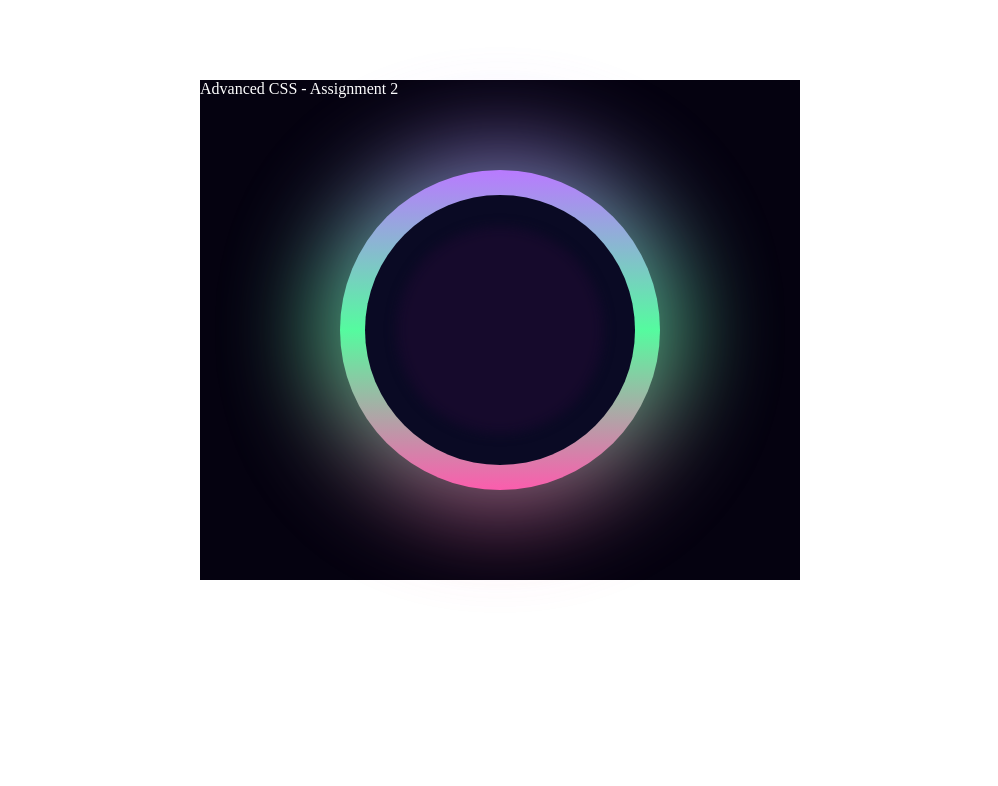
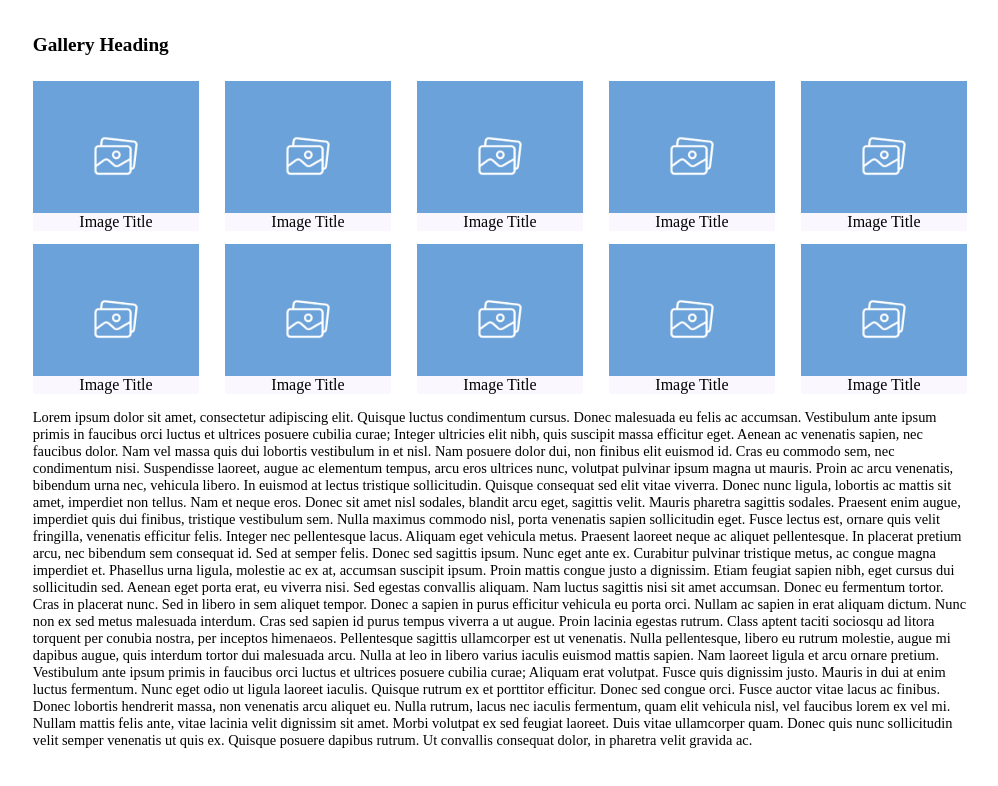
Before and after one commit to dristic81/fjsd, a plain HTML site: page index.html in a window 1280 px wide. Shown: the whole page, without its empty margins (140-1138 px from the left). Drawn offline with Linux system fonts and the light colour scheme.

Commit message:
Assignment 3

```diff
--- a/index.html
+++ b/index.html
@@ -3,102 +3,121 @@
 
 <head>
     <meta charset="UTF-8">
-    <title>Advanced CSS - Assignment 2</title>
-    <style>
-		#main-div  {
-			width: 600px;
-			height: 500px;
-			position: relative;
-			margin: 80px auto;
-			background-color: #050210;
+	<meta name="viewport" content="width=device-width, initial-scale=1.0">
+    <title>Advanced CSS - Assignment 3</title>
+
+	<style>
+
+		body {
+		   font-size: 1em;
 		}
 
-		#main-div::after {
-			content: "Advanced CSS - Assignment 2";
-			color: white;
+		p {
+		   font-size: 0.9em;
 		}
 
-		.enableBlur > * {
-			filter: blur(50px);
+		h1 {
+		   font-size: 1.2em;
 		}
 
-		.disableBlur {
-			filter: blur(0);
+		:root
+		{
+			--pading: 1vw;
 		}
 
-		#shadow-div {
-			width: 360px;
-			height: 354px;
-			position: absolute;
-			border-radius: 100%;
-			background: linear-gradient(#fb5dad, #55fb9f, #b97aff);
-			opacity: 0.8;
-			transform: translate(120px, 73px);
-			animation: shadow-div-animation 1s linear 0s infinite, shadow-div-animation 1s linear 0.5s infinite;
+		.container {
+			max-width: 960px;
+			width: 90%;
+			margin: 0 auto;
 		}
 
-		@keyframes shadow-div-animation {
-			from {
-				transform: translate(120px, 73px) rotate(0deg);
+		.row {
+			display: flex;
+			flex-flow: row wrap;
+			justify-content: flex-start;
+		}
+
+		.column {
+			flex-basis: 20%;
+			box-sizing: border-box;
+			padding: var(--pading) var(--pading) 0px var(--pading);
+		}
+
+		.heading {
+			flex-basis: 100%;
+			padding: var(--pading) var(--pading) 0px var(--pading);
+		}
+
+		.box {
+			min-height: 150px;
+			max-height: 300px;
+			height: 10vh;
+			position: relative;
+			background-color: rgb(107, 162, 217);
+			background-size: contain;
+			background-position: center;
+			background-repeat: no-repeat;
+			background-image: url("placeholder-image-200w.png");
+		}
+
+		.box:after {
+			content: "Image Title";
+			display: block;
+			position: absolute;
+			width: 100%;
+			font-size: 1em;
+			text-align: center;
+			bottom: 0px;
+			background-color: rgb(250, 247, 255);
+		}
+
+		.paragraph {
+			flex-basis: 100%;
+			padding: 0px var(--pading) var(--pading) var(--pading);
+		}
+
+		/*Responsive layout*/
+		@media screen and (max-width: 768px) {
+			.column {
+				flex-basis: 33.33%;
 			}
-			to {
-				 transform: translate(120px, 73px) rotate(360deg);
+		}
+		@media screen and (max-width: 414px) {
+			.column {
+				flex-basis: 100%;
 			}
 		}
 
-		#outer-div {
-			width: 320px;
-			height: 320px;
-			position: absolute;
-			border-radius: 100%;
-			background: linear-gradient(#fb5dad, #55fb9f, #b97aff);
-			transform: translate(140px, 90px);
-			animation: outer-div-animation 1s linear 0s infinite, outer-div-animation 1s linear 0.5s infinite;
+		/*Responsive text*/
+		@media screen and (max-width: 768px) {
+		   body {
+			  font-size: 0.9em;
+		   }
+		}
+		@media screen and (max-width: 414px) {
+		   body {
+			  font-size: 0.8em;
+		   }
 		}
 
-		@keyframes outer-div-animation {
-			from {
-				transform: translate(140px, 90px) rotate(0deg);
-			}
-			to {
-				 transform: translate(140px, 90px) rotate(360deg);
+		/*Responsive image*/
+		@media screen and (max-width: 768px) {
+			.box {
+				background-image: url("placeholder-image-250w.png");
+				height: 15vh;
 			}
 		}
-
-		#inner-div {
-			width: 270px;
-			height: 270px;
-			position: absolute;
-			border-radius: 100%;
-			background-color: rgb(10, 10, 36);
-			transform: translate(25px, 25px);
+		@media screen and (max-width: 414px) {
+			.box {
+				background-image: url("placeholder-image-400w.png");
+				height: 20vh;
+			}
 		}
-
-		#inner-content-div {
-			width: 0px;
-			height: 0px;
-			position: absolute;
-			border-radius: 100%;
-			filter: blur(6px);
-			background-color: rgb(22, 10, 44);
-			transform: translate(135px, 135px);
-
-			animation-name: inner-content-animation;
-			animation-duration: 2s;
-			transition-timing-function: linear;
-			animation-iteration-count: infinite;
-		}
-
-		@keyframes inner-content-animation {
-			from {
-				transform: translate(135px, 135px);
-				width: 0px;
-				height: 0px;
-			}
-			to {
-				 transform: translate(6px, 6px);
-				 width: 258px;
-				 height: 258px;
+		@media only screen and (min-resolution: 2dppx) and (max-width: 414px),
+		@media only screen and (min-resolution: 3dppx) and (max-width: 414px)
+		{
+			.box {
+				background-image: url("placeholder-image-400@2w.png");
 			}
 		}
 
@@ -106,11 +125,49 @@
 </head>
 
 <body>
-	<div id="main-div" class="enableBlur">
-		<div id="shadow-div" ></div>
-		<div id="outer-div" class="disableBlur" >
-			<div id="inner-div">
-				<div id="inner-content-div"></div>
+	<div class="container">
+		<div class="row">
+			<div class="heading">
+				<h1>Gallery Heading</h1>
+			</div>
+			<div class="column">
+				<div class="box"></div>
+			</div>
+			<div class="column">
+				<div class="box"></div>
+			</div>
+			<div class="column">
+				<div class="box"></div>
+			</div>
+			<div class="column">
+				<div class="box"></div>
+			</div>
+			<div class="column">
+				<div class="box"></div>
+			</div>
+			<div class="column">
+				<div class="box"></div>
+			</div>
+			<div class="column">
+				<div class="box"></div>
+			</div>
+			<div class="column">
+				<div class="box"></div>
+			</div>
+			<div class="column">
+				<div class="box"></div>
+			</div>
+			<div class="column">
+				<div class="box"></div>
+			</div>
+			<div class="paragraph">
+				<p>
+				Lorem ipsum dolor sit amet, consectetur adipiscing elit. Quisque luctus condimentum cursus. Donec malesuada eu felis ac accumsan. Vestibulum ante ipsum primis in faucibus orci luctus et ultrices posuere cubilia curae; Integer ultricies elit nibh, quis suscipit massa efficitur eget. Aenean ac venenatis sapien, nec faucibus dolor. Nam vel massa quis dui lobortis vestibulum in et nisl. Nam posuere dolor dui, non finibus elit euismod id. Cras eu commodo sem, nec condimentum nisi. Suspendisse laoreet, augue ac elementum tempus, arcu eros ultrices nunc, volutpat pulvinar ipsum magna ut mauris. Proin ac arcu venenatis, bibendum urna nec, vehicula libero. In euismod at lectus tristique sollicitudin. Quisque consequat sed elit vitae viverra.
+				Donec nunc ligula, lobortis ac mattis sit amet, imperdiet non tellus. Nam et neque eros. Donec sit amet nisl sodales, blandit arcu eget, sagittis velit. Mauris pharetra sagittis sodales. Praesent enim augue, imperdiet quis dui finibus, tristique vestibulum sem. Nulla maximus commodo nisl, porta venenatis sapien sollicitudin eget. Fusce lectus est, ornare quis velit fringilla, venenatis efficitur felis. Integer nec pellentesque lacus. Aliquam eget vehicula metus.
+				Praesent laoreet neque ac aliquet pellentesque. In placerat pretium arcu, nec bibendum sem consequat id. Sed at semper felis. Donec sed sagittis ipsum. Nunc eget ante ex. Curabitur pulvinar tristique metus, ac congue magna imperdiet et. Phasellus urna ligula, molestie ac ex at, accumsan suscipit ipsum. Proin mattis congue justo a dignissim. Etiam feugiat sapien nibh, eget cursus dui sollicitudin sed. Aenean eget porta erat, eu viverra nisi. Sed egestas convallis aliquam. Nam luctus sagittis nisi sit amet accumsan. Donec eu fermentum tortor. Cras in placerat nunc.
+				Sed in libero in sem aliquet tempor. Donec a sapien in purus efficitur vehicula eu porta orci. Nullam ac sapien in erat aliquam dictum. Nunc non ex sed metus malesuada interdum. Cras sed sapien id purus tempus viverra a ut augue. Proin lacinia egestas rutrum. Class aptent taciti sociosqu ad litora torquent per conubia nostra, per inceptos himenaeos. Pellentesque sagittis ullamcorper est ut venenatis. Nulla pellentesque, libero eu rutrum molestie, augue mi dapibus augue, quis interdum tortor dui malesuada arcu. Nulla at leo in libero varius iaculis euismod mattis sapien. Nam laoreet ligula et arcu ornare pretium. Vestibulum ante ipsum primis in faucibus orci luctus et ultrices posuere cubilia curae;
+				Aliquam erat volutpat. Fusce quis dignissim justo. Mauris in dui at enim luctus fermentum. Nunc eget odio ut ligula laoreet iaculis. Quisque rutrum ex et porttitor efficitur. Donec sed congue orci. Fusce auctor vitae lacus ac finibus. Donec lobortis hendrerit massa, non venenatis arcu aliquet eu. Nulla rutrum, lacus nec iaculis fermentum, quam elit vehicula nisl, vel faucibus lorem ex vel mi. Nullam mattis felis ante, vitae lacinia velit dignissim sit amet. Morbi volutpat ex sed feugiat laoreet. Duis vitae ullamcorper quam. Donec quis nunc sollicitudin velit semper venenatis ut quis ex. Quisque posuere dapibus rutrum. Ut convallis consequat dolor, in pharetra velit gravida ac.
+				</p>
 			</div>
 		</div>
 	</div>
```
Also changed, not shown: placeholder-image-200w.png (added), placeholder-image-250w.png (added), placeholder-image-400@2w.png (added), placeholder-image-400w.png (added).
